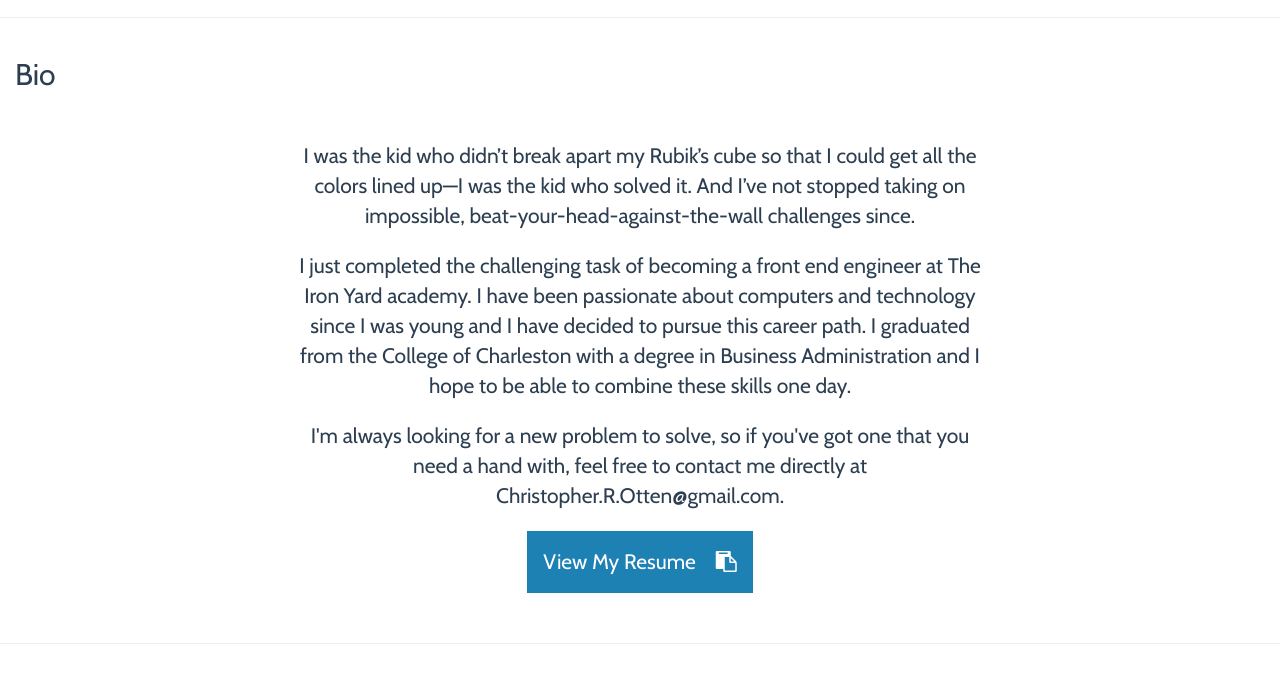
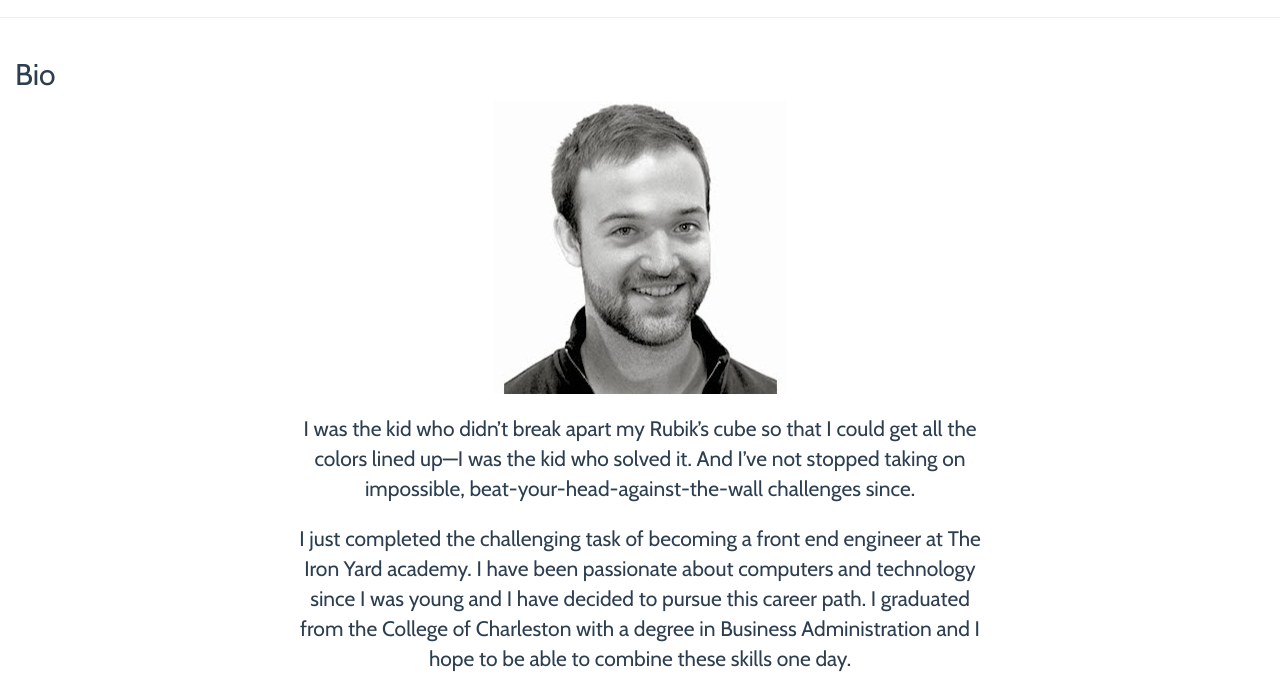
Before and after one commit to clewott/Portfolio, a website: page index.html in a window 1280 px wide. Shown: the part 1227-1908 px from the top of the page. Drawn offline with nearby package versions, Linux system fonts and the light colour scheme; the site is published under a folder, as on GitHub Pages, so addresses that start at the root find nothing.

Commit message:
fixed a bug with one of my images when running on gh pages

```diff
--- a/index.html
+++ b/index.html
@@ -100,7 +100,7 @@
   <div class="row" id="about">
     <div class="col-md-12 aboutMe">
       <h2>Bio</h2>
-      <img src="/images/otten_chris.jpg" alt="">
+      <img src="images/otten_chris.jpg" alt="">
       <p>I was the kid who didn’t break apart my Rubik’s cube so that I could get all the colors lined up—I was the kid who solved it. And I’ve not stopped taking on impossible, beat-your-head-against-the-wall challenges since.</p>
       <p>I just completed the challenging task of becoming a front end engineer at The Iron Yard academy. I have been passionate about computers and technology since I was young and I have decided to pursue this career path. I graduated from the College of Charleston with a degree in Business Administration and I hope to be able to combine these skills one day.</p>
       <p>I'm always looking for a new problem to solve, so if you've got one that you need a hand with, feel free to contact me directly at Christopher.R.Otten@gmail.com.</p>
```
